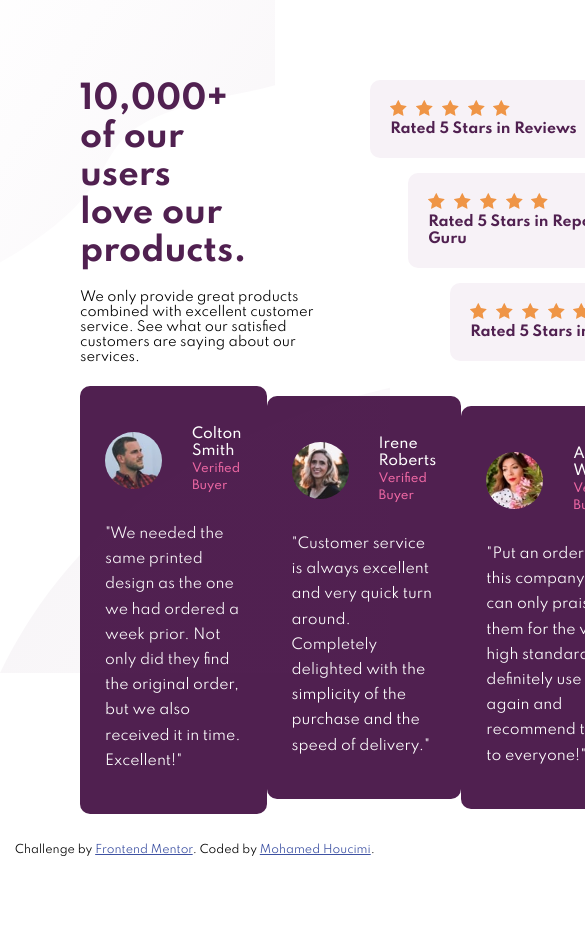
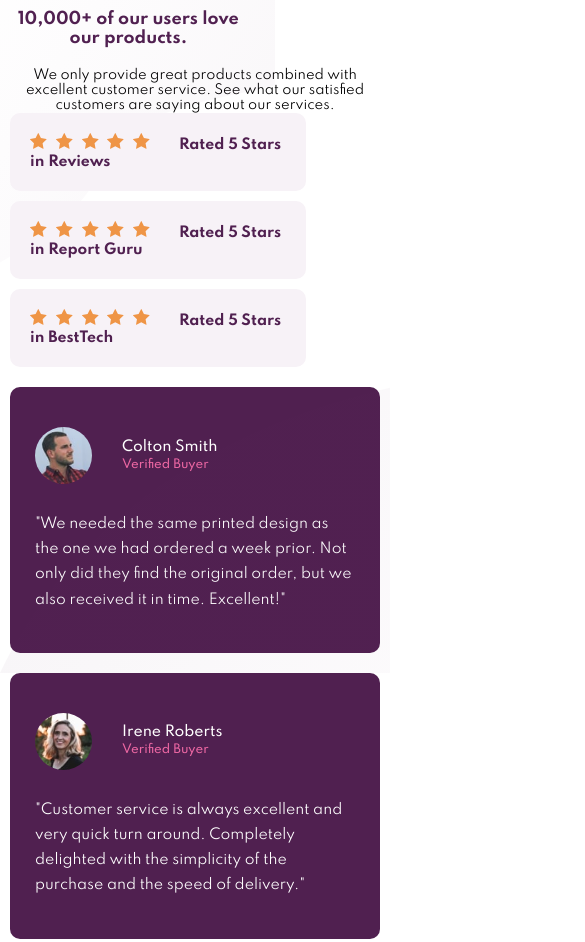
Before and after one commit to houcimi/Social-proof-section, a plain HTML site: page index.html in a window 390 px wide. Shown: the top 942 px of the page, 585 px wide, since content can reach past the window. Before the commit the page ends 857 px from the top, so only its background shows below. Drawn offline with Linux system fonts and the light colour scheme.

Commit message:
last commit

```diff
--- a/style.css
+++ b/style.css
@@ -137,3 +137,39 @@ body {
 .bottom .testemonial:last-child {
     margin-top: 30px;
 }
+
+@media (max-width:676px) {
+    .container {
+
+        display: flex;
+        flex-direction: column;
+        padding: 10px;
+    }
+    .top{
+        flex-direction: column;
+    }
+    .top .left h1 {
+        font-size: 16px;
+        font-weight: 700;
+        text-align: center;
+    }
+    .top .left > p {
+        font-size: 13px;
+        font-weight: 400;
+        text-align: center;
+    }
+    .top .right .reviewbox {
+        margin-bottom: 10px;
+        margin-left: 0;
+
+    }
+    .top .right .reviewbox:nth-child(2) {
+        margin-left: 0;
+    }
+    .top .right .reviewbox:last-child {
+        margin-left: 0;
+    }
+    .bottom {
+        flex-direction: column;
+    }
+}
```
